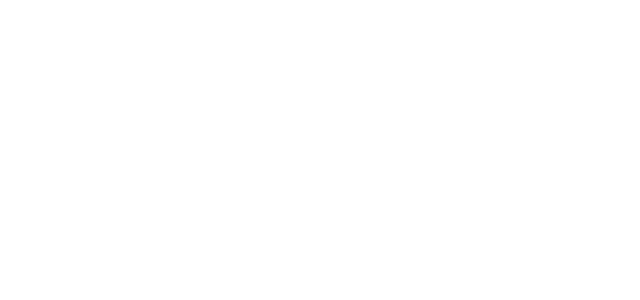
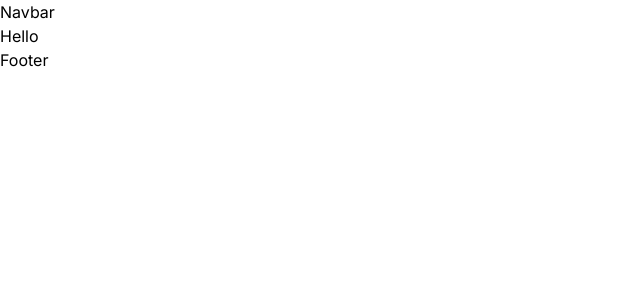
Before and after one commit to Abinsonsuresh/LunarHolidays-Nextjs, a Next.js app: page / in a window 1280 px wide. Shown: the top 300 px of the page, without its empty margins (0-640 px from the left). Built offline with nearby package versions, Linux system fonts and the light colour scheme.

Commit message:
layout arranged

```diff
--- /dev/null
+++ b/src/app/components/Footer.tsx
@@ -0,0 +1,9 @@
+import React from 'react'
+
+const Footer = () => {
+  return (
+    <div>Footer</div>
+  )
+}
+
+export default Footer
--- /dev/null
+++ b/src/app/components/Navbar.tsx
@@ -0,0 +1,9 @@
+import React from 'react'
+
+const Navbar = () => {
+  return (
+    <div>Navbar</div>
+  )
+}
+
+export default Navbar
--- a/src/app/layout.tsx
+++ b/src/app/layout.tsx
@@ -1,6 +1,8 @@
 import type { Metadata } from "next";
 import { Inter } from "next/font/google";
 import "./globals.css";
+import Navbar from "./components/Navbar";
+import Footer from "./components/Footer";
 
 const inter = Inter({ subsets: ["latin"] });
 
@@ -16,7 +18,13 @@
 }>) {
   return (
     <html lang="en">
-      <body className={inter.className}>{children}</body>
+      <body className={inter.className}>
+        <Navbar/>
+        <main>
+        {children}
+        </main>
+        <Footer/>
+        </body>
     </html>
   );
 }
--- a/src/app/page.tsx
+++ b/src/app/page.tsx
@@ -2,7 +2,7 @@
 export default function Home() {
   return (
    <>
-
+   <h1>Hello</h1>
    </>
   );
 }
```
